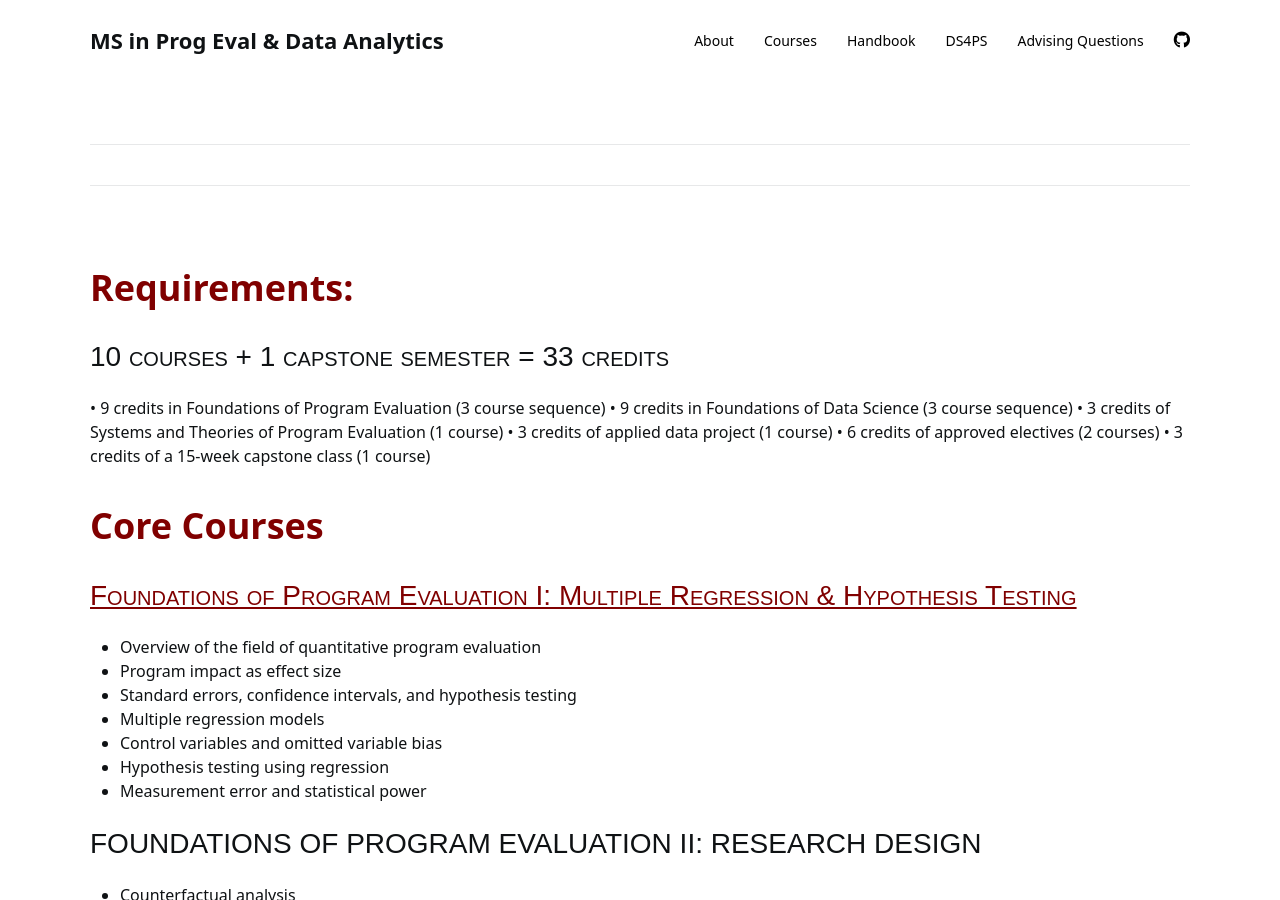
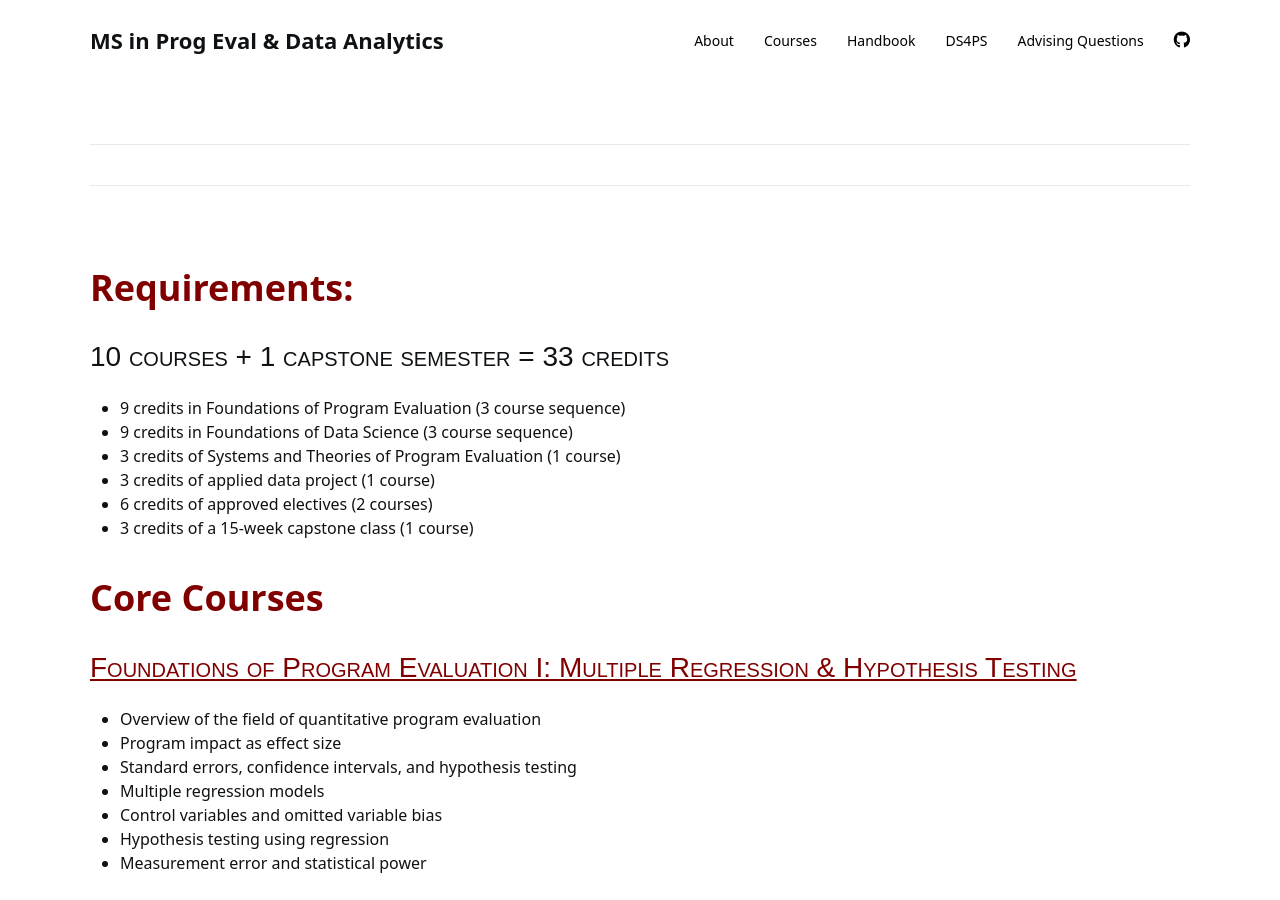
Before and after one commit to DS4PS/ms-prog-eval-data-analytics, a Jekyll site: the page built from courses.md, in a window 1280 px wide and 900 px high. Built offline with Jekyll 4.4.1, drawn with Linux system fonts in a browser that asks for light colours; nearby versions of some CDN libraries; a style sheet for code colours, icons or effects is not loaded.

```diff
--- a/courses.md
+++ b/courses.md
@@ -40,12 +40,12 @@ img {
 # Requirements:
 
 ## 10 courses + 1 capstone semester = 33 credits
-•	9 credits in Foundations of Program Evaluation (3 course sequence)
-•	9 credits in Foundations of Data Science (3 course sequence)
-•	3 credits of Systems and Theories of Program Evaluation (1 course)
-•	3 credits of applied data project (1 course)
-•	6 credits of approved electives (2 courses)
-•	3 credits of a 15-week capstone class (1 course)
+* 9 credits in Foundations of Program Evaluation (3 course sequence)
+* 9 credits in Foundations of Data Science (3 course sequence)
+* 3 credits of Systems and Theories of Program Evaluation (1 course)
+* 3 credits of applied data project (1 course)
+* 6 credits of approved electives (2 courses)
+* 3 credits of a 15-week capstone class (1 course)
 
 # Core Courses
 
```
